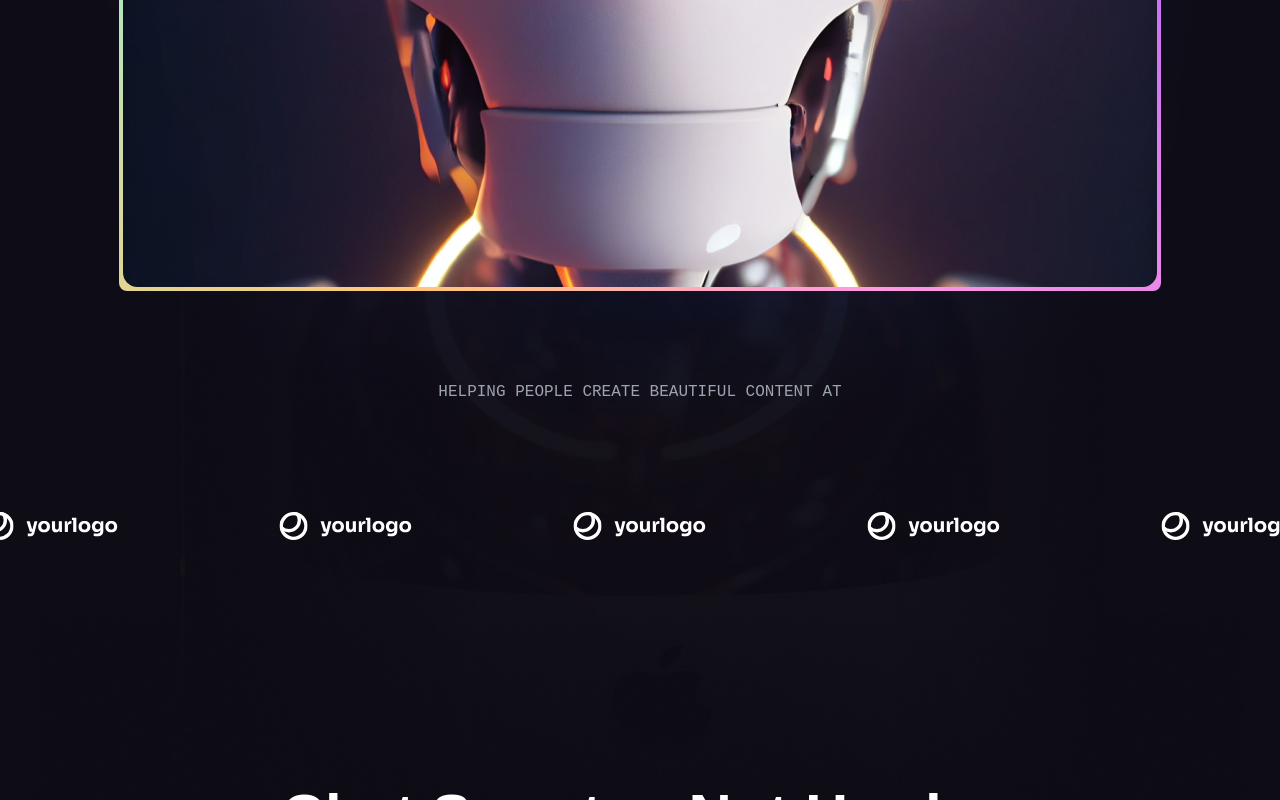
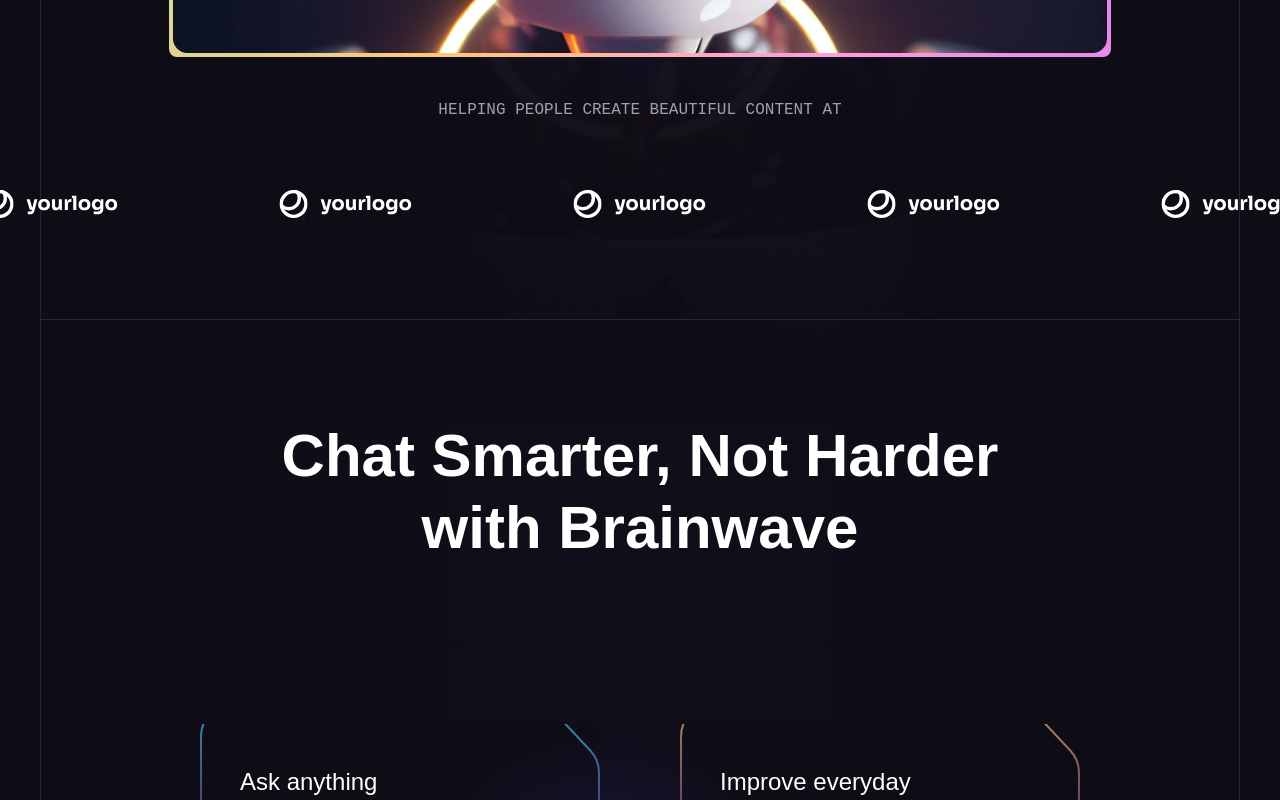
Before and after one commit to saba-ramezani/AI-Chat-App, a React (Vite) app: page / in a window 1280 px wide. Shown: the part 880-1680 px from the top of the page. Built offline with nearby package versions, Linux system fonts and the light colour scheme.

Commit message:
added borders to sections

```diff
--- a/src/components/Benefits.jsx
+++ b/src/components/Benefits.jsx
@@ -21,7 +21,7 @@ const BenefitCard = ({id, title, text, backgroundUrl, iconUrl, imageUrl}) => (
 
 const Benefits = () => {
   return (
-    <section className='sectionPadding flexCenter relative mt-[-100px] flex-col'>
+    <section className='sectionPadding flexCenter relative mt-[-100px] flex-col pt-[100px]'>
       <h1 className='h1 text-center'>Chat Smarter, Not Harder <br /> with Brainwave</h1>
       <div className='flex flex-row flex-wrap gap-[5rem] mt-[10rem] items-center justify-center'>
         {benefits.map((benefit, index) => (
--- a/src/components/Hero.jsx
+++ b/src/components/Hero.jsx
@@ -5,7 +5,7 @@ import { companyLogos } from '../constants'
 
 const Hero = () => {
   return (
-    <section className="mt-[7.5rem] justify-center items-center">
+    <section className="mt-[7.5rem] justify-center items-center sectionPadding">
 
 
       <div className='flexCenter relative'>
@@ -45,9 +45,9 @@ const Hero = () => {
             alt="hero" />
           </div>
         </div>
-        <div className='absolute h-[50px] w-full bottom-[20%] sectionPadding flexCenter flex-col gap-5'>
+        <div className='absolute h-[50px] w-full bottom-[20%] flexCenter flex-col gap-5'>
           <span className='font-code text-gray-400'>HELPING PEOPLE CREATE BEAUTIFUL CONTENT AT</span>
-          <div className='flex flex-row w-[100%] sectionPadding flexCenter mt-[3rem]'>
+          <div className='flex flex-row w-[100%] flexCenter mt-[3rem]'>
             {companyLogos.map((logo, index) => (
               <img src={logo} alt='logo' className='mx-[5rem] hover:scale-110 transition-all'/>
             ))}
--- a/src/components/Navbar.jsx
+++ b/src/components/Navbar.jsx
@@ -4,7 +4,7 @@ import { navigation } from '../constants'
 
 const Navbar = () => {
   return (
-    <div className='fixed z-50 flex w-full sectionPadding justify-between items-center flex-row bg-[rgba(0,0,0,0.9)] border-spacing-0 border-b-[1px] border-b-gray-800 '>
+    <div className='fixed z-50 flex w-full px-[10%] py-[40px] justify-between items-center flex-row bg-[rgba(0,0,0,0.9)] border-spacing-0 border-b-[1px] border-b-gray-800 '>
       <a href="/" className='cursor-pointer'>
         <img src={brainwave} alt="logo" className='hover:scale-105 transition-all' />
       </a>
--- a/src/index.css
+++ b/src/index.css
@@ -14,7 +14,7 @@
 
 
 .sectionPadding {
-  @apply px-[10%] py-[40px]
+  @apply px-[10%] border-t-[1px] border-x-[1px] border-gray-800 mx-[40px]
 }
 
 
```
